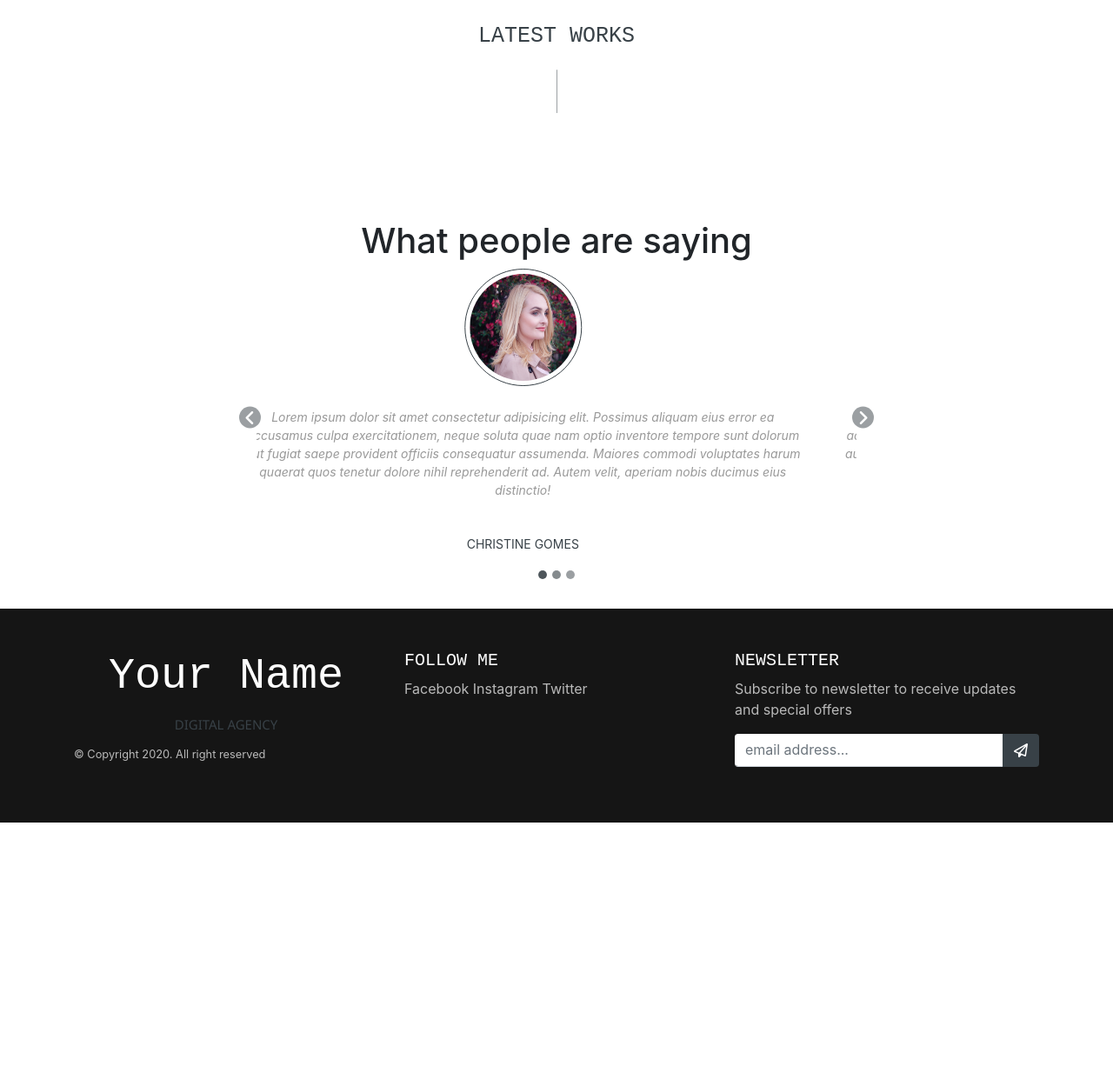
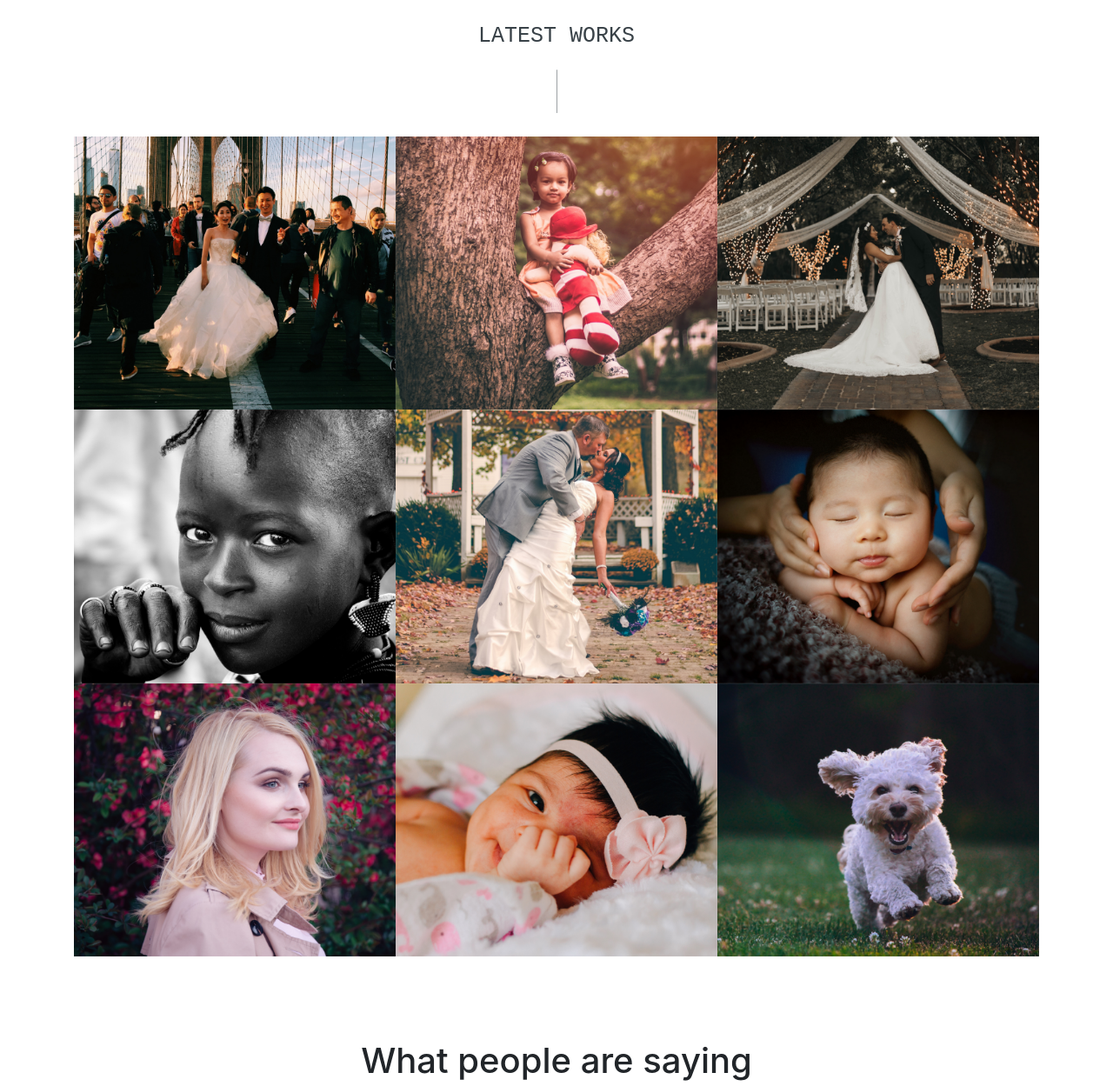
Before and after one commit to JeanSoro/digitalagency, a plain HTML site: page dist/index.html in a window 1280 px wide. Shown: the part 786-2035 px from the top of the page at 87% size. Before the commit the page ends 1732 px from the top, so only its background shows below. Drawn offline with nearby package versions, Linux system fonts and the light colour scheme.

Commit message:
more tests

```diff
--- a/dist/index.html
+++ b/dist/index.html
@@ -7,8 +7,8 @@
   <meta http-equiv="X-UA-Compatible" content="ie=edge">
   <link rel="stylesheet" href="https://stackpath.bootstrapcdn.com/bootstrap/4.5.0/css/bootstrap.min.css">
   <script src="https://kit.fontawesome.com/9dac89efb2.js" crossorigin="anonymous"></script>
-  <link rel="stylesheet" href="../dist/css/lightbox.min.css">
-  <link rel="stylesheet" href="../dist/css/styles.css">
+  <link rel="stylesheet" href="css/lightbox.min.css">
+  <link rel="stylesheet" href="css/styles.css">
   <title>Document</title>
 </head>
 
@@ -64,7 +64,7 @@
           </div>
         </div>
         <div class="about-image">
-          <img src="../dist/img/photographer.jpg" alt="">
+          <img src="img/photographer.jpg" alt="">
         </div>
       </div>
     </div>
@@ -78,48 +78,48 @@
 
       <div class="row no-gutters">
         <div class="lightbox-content col-12 col-sm-6 col-md-4">
-          <a href="images/img-1.jpg" data-lightbox="photograph">
-            <img src="images/img-1.jpg" class="img-fluid" alt="">
+          <a href="img/img-1.jpg" data-lightbox="photograph">
+            <img src="img/img-1.jpg" class="img-fluid" alt="">
           </a>
         </div>
         <div class="lightbox-content col-12 col-sm-6 col-md-4">
-          <a href="images/img-2.jpg" data-lightbox="photograph">
-            <img src="images/img-2.jpg" class="img-fluid" alt="">
+          <a href="img/img-2.jpg" data-lightbox="photograph">
+            <img src="img/img-2.jpg" class="img-fluid" alt="">
           </a>
         </div>
         <div class="lightbox-content col-12 col-md-4">
-          <a href="images/img-3.jpg" data-lightbox="photograph">
-            <img src="images/img-3.jpg" class="img-fluid" alt="">
+          <a href="img/img-3.jpg" data-lightbox="photograph">
+            <img src="img/img-3.jpg" class="img-fluid" alt="">
           </a>
         </div>
         <div class="lightbox-content col-12 col-sm-6 col-md-4">
-          <a href="images/img-4.jpg" data-lightbox="photograph">
-            <img src="images/img-4.jpg" class="img-fluid" alt="">
+          <a href="img/img-4.jpg" data-lightbox="photograph">
+            <img src="img/img-4.jpg" class="img-fluid" alt="">
           </a>
         </div>
         <div class="lightbox-content col-12 col-sm-6 col-md-4">
-          <a href="images/img-5.jpg" data-lightbox="photograph">
-            <img src="images/img-5.jpg" class="img-fluid" alt="">
+          <a href="img/img-5.jpg" data-lightbox="photograph">
+            <img src="img/img-5.jpg" class="img-fluid" alt="">
           </a>
         </div>
         <div class="lightbox-content col-12 col-sm-6 col-md-4">
-          <a href="images/img-6.jpg" data-lightbox="photograph">
-            <img src="images/img-6.jpg" class="img-fluid" alt="">
+          <a href="img/img-6.jpg" data-lightbox="photograph">
+            <img src="img/img-6.jpg" class="img-fluid" alt="">
           </a>
         </div>
         <div class="lightbox-content col-12 col-sm-6 col-md-4">
-          <a href="images/img-7.jpg" data-lightbox="photograph">
-            <img src="images/img-7.jpg" class="img-fluid" alt="">
+          <a href="img/img-7.jpg" data-lightbox="photograph">
+            <img src="img/img-7.jpg" class="img-fluid" alt="">
           </a>
         </div>
         <div class="lightbox-content col-12 col-sm-6 col-md-4">
-          <a href="images/img-8.jpg" data-lightbox="photograph">
-            <img src="images/img-8.jpg" class="img-fluid" alt="">
+          <a href="img/img-8.jpg" data-lightbox="photograph">
+            <img src="img/img-8.jpg" class="img-fluid" alt="">
           </a>
         </div>
         <div class="lightbox-content col-12 col-sm-6 col-md-4">
-          <a href="images/img-9.jpg" data-lightbox="photograph">
-            <img src="images/img-9.jpg" class="img-fluid" alt="">
+          <a href="img/img-9.jpg" data-lightbox="photograph">
+            <img src="img/img-9.jpg" class="img-fluid" alt="">
           </a>
         </div>
 
@@ -146,7 +146,7 @@
             <div class="carousel-inner">
               <div class="item carousel-item active">
                 <div class="img-box">
-                  <img src="../dist/img/img-7.jpg" alt="">
+                  <img src="img/img-7.jpg" alt="">
                 </div>
                 <p class="testimonial">Lorem ipsum dolor sit amet consectetur adipisicing elit. Possimus aliquam eius
                   error ea accusamus culpa exercitationem, neque soluta quae nam optio inventore tempore sunt dolorum
@@ -156,7 +156,7 @@
               </div>
               <div class="item carousel-item">
                 <div class="img-box">
-                  <img src="../dist/img/img-9.jpg" alt="">
+                  <img src="img/img-9.jpg" alt="">
                 </div>
                 <p class="testimonial">Lorem ipsum dolor sit amet consectetur adipisicing elit. Possimus aliquam eius
                   error ea accusamus culpa exercitationem, neque soluta quae nam optio inventore tempore sunt dolorum
@@ -166,7 +166,7 @@
               </div>
               <div class="item carousel-item">
                 <div class="img-box">
-                  <img src="../dist/img/img-1.jpg" alt="">
+                  <img src="img/img-1.jpg" alt="">
                 </div>
                 <p class="testimonial">Lorem ipsum dolor sit amet consectetur adipisicing elit. Possimus aliquam eius
                   error ea accusamus culpa exercitationem, neque soluta quae nam optio inventore tempore sunt dolorum
```
